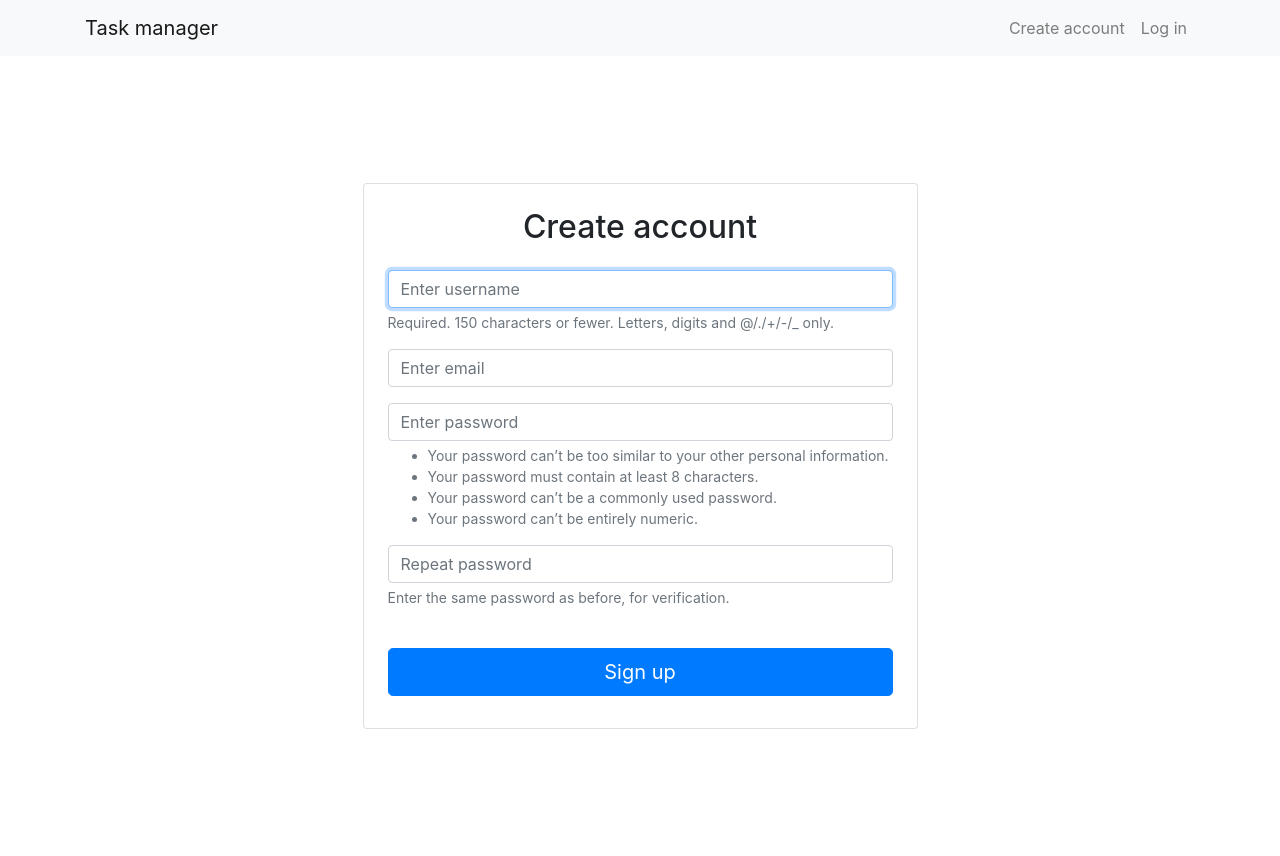
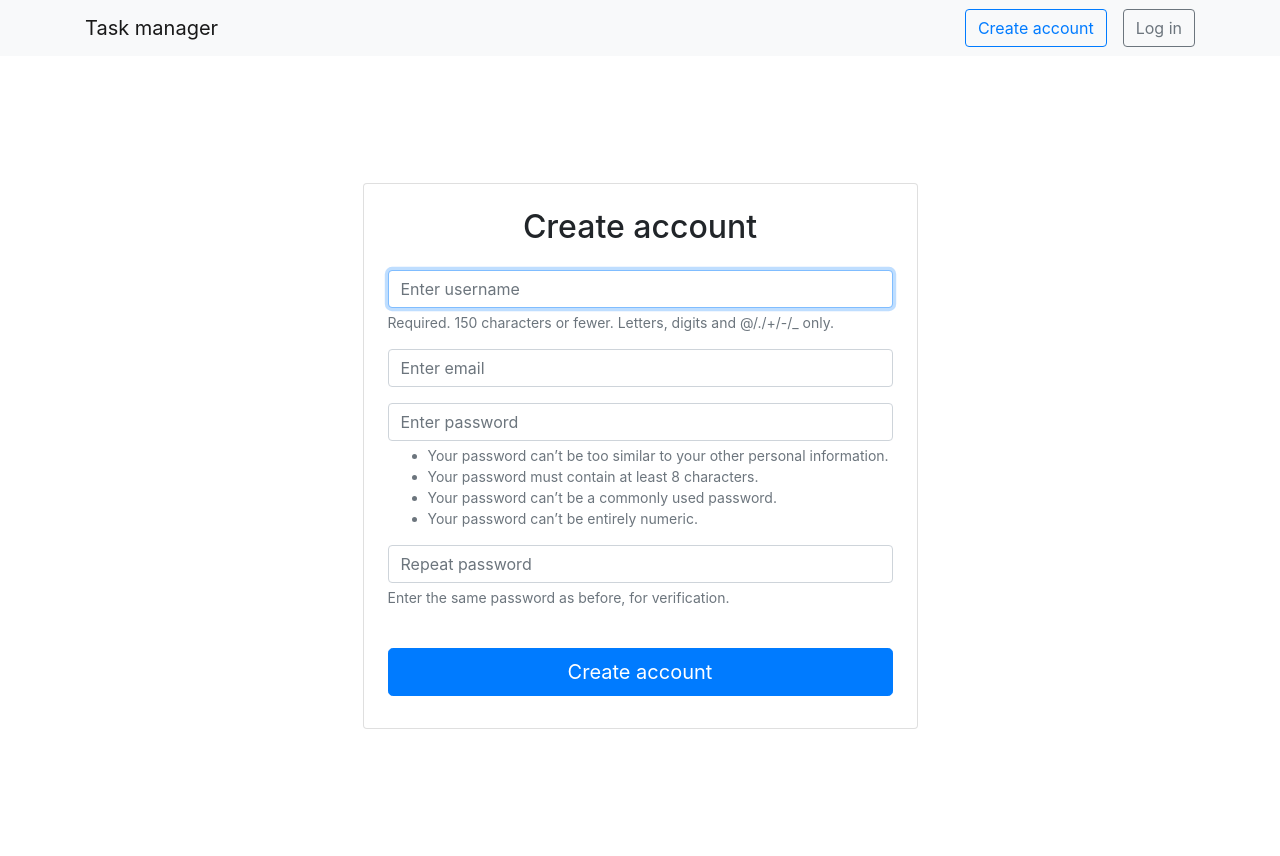
Before and after one commit to veetors/python-project-lvl4, a Django app: page /signup/ in a window 1280 px wide. Run offline with Django 3.2, Linux system fonts and the light colour scheme; some libraries are stand-ins or nearby versions.

Commit message:
styling form and navbar

```diff
--- a/task_manager/templates/base.html
+++ b/task_manager/templates/base.html
@@ -27,15 +27,20 @@
                 <div class="collapse navbar-collapse justify-content-end" id="navbarNav">
                     <ul class="navbar-nav">
                         {% if user.is_authenticated %}
-                            <li class="nav-item">
-                                <a class="nav-link" href="{% url 'logout' %}">Log out</a>
+                            <li class="nav-item dropdown">
+                                <a class="nav-link dropdown-toggle" href="#" id="navbarDropdown" role="button" data-toggle="dropdown" aria-haspopup="true" aria-expanded="false">
+                                    {{ user.username }}
+                                </a>
+                                <div class="dropdown-menu" aria-labelledby="navbarDropdown">
+                                    <a class="dropdown-item" href="{% url 'logout' %}">Log out</a>
+                                </div>
                             </li>
                         {% else %}
                             <li class="nav-item">
-                                <a class="nav-link" href="{% url 'signup' %}">Create account</a>
+                                <a class="btn btn-outline-primary" href="{% url 'signup' %}">Create account</a>
                             </li>
                             <li class="nav-item">
-                                <a class="nav-link" href="{% url 'login' %}">Log in</a>
+                                <a class="btn btn-outline-secondary ml-3" href="{% url 'login' %}">Log in</a>
                             </li>
                         {% endif %}
                     </ul>
--- a/task_manager/templates/registration/login.html
+++ b/task_manager/templates/registration/login.html
@@ -12,7 +12,7 @@
                     {% bootstrap_form_errors form type='non_fields' %}
                     {% bootstrap_field form.username placeholder='Enter username' show_label=False size='lg' %}
                     {% bootstrap_field form.password placeholder='Enter password' show_label=False size='lg' %}
-                    <button class="btn btn-primary btn-lg w-100 mt-4 mb-2" type=submit>Sign in</button>
+                    <button class="btn btn-primary btn-lg w-100 mt-4 mb-2" type=submit>Log in</button>
                 </form>
             </div>
         </div>
--- a/task_manager/templates/signup.html
+++ b/task_manager/templates/signup.html
@@ -15,7 +15,7 @@
                     {% bootstrap_field form.email placeholder='Enter email' show_label=False size='lg' %}
                     {% bootstrap_field form.password1 placeholder='Enter password' show_label=False show_help=False size='lg' %}
                     {% bootstrap_field form.password2 placeholder='Repeat password' show_label=False show_help=False size='lg' %}
-                    <button class="btn btn-primary btn-lg w-100 mt-4 mb-2" type=submit>Sign up</button>
+                    <button class="btn btn-primary btn-lg w-100 mt-4 mb-2" type=submit>Create account</button>
                 </form>
             </div>
         </div>
```
Also changed, not shown: db.sqlite3.
